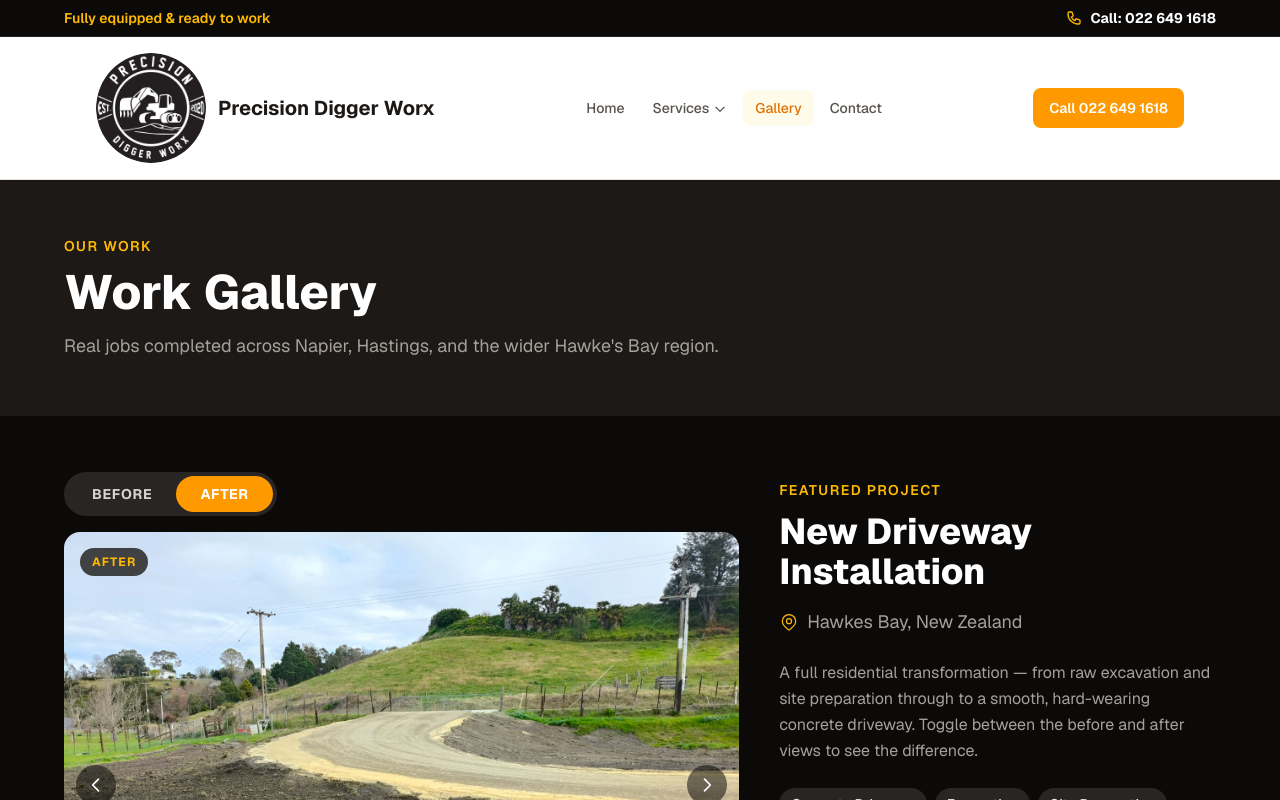
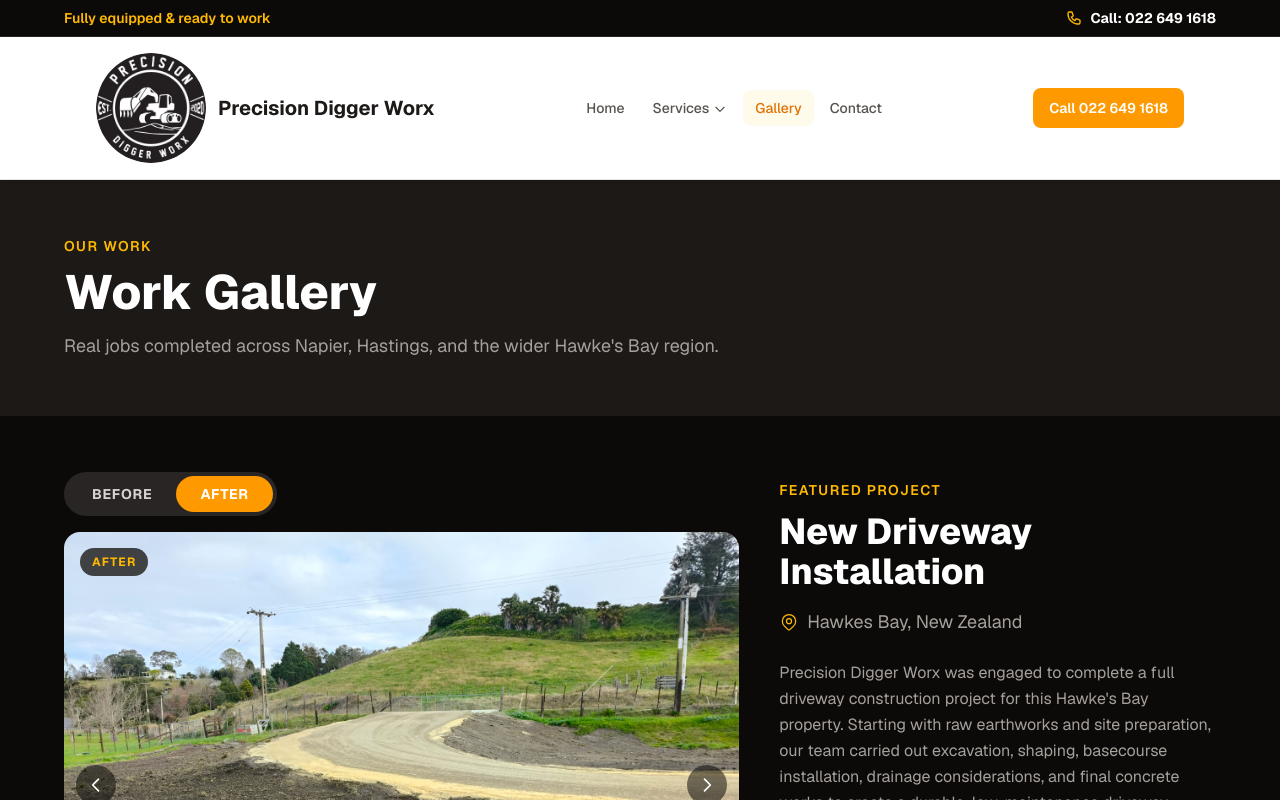
Before and after one commit to geoffreymairs/precision-site, a Next.js app: page /gallery in a window 1280 px wide. Shown: the top 800 px of the page. Built offline with nearby package versions, Linux system fonts and the light colour scheme.

Commit message:
feat: enhance FeaturedProject description with detailed driveway construction project details
Co-authored-by: geoffreymairs <280590197+geoffreymairs@users.noreply.github.com>

```diff
--- a/components/FeaturedProject.tsx
+++ b/components/FeaturedProject.tsx
@@ -171,9 +171,12 @@ export default function FeaturedProject() {
             </div>
 
             <p className="text-stone-400 leading-relaxed mb-6">
-              A full residential transformation — from raw excavation and site preparation
-              through to a smooth, hard-wearing concrete driveway. Toggle between the
-              before and after views to see the difference.
+              Precision Digger Worx was engaged to complete a full driveway construction
+              project for this Hawke&apos;s Bay property. Starting with raw earthworks and site
+              preparation, our team carried out excavation, shaping, basecourse installation,
+              drainage considerations, and final concrete works to create a durable,
+              low-maintenance driveway designed for long-term performance and improved
+              property presentation.
             </p>
 
             <div className="flex flex-wrap gap-2">
```
